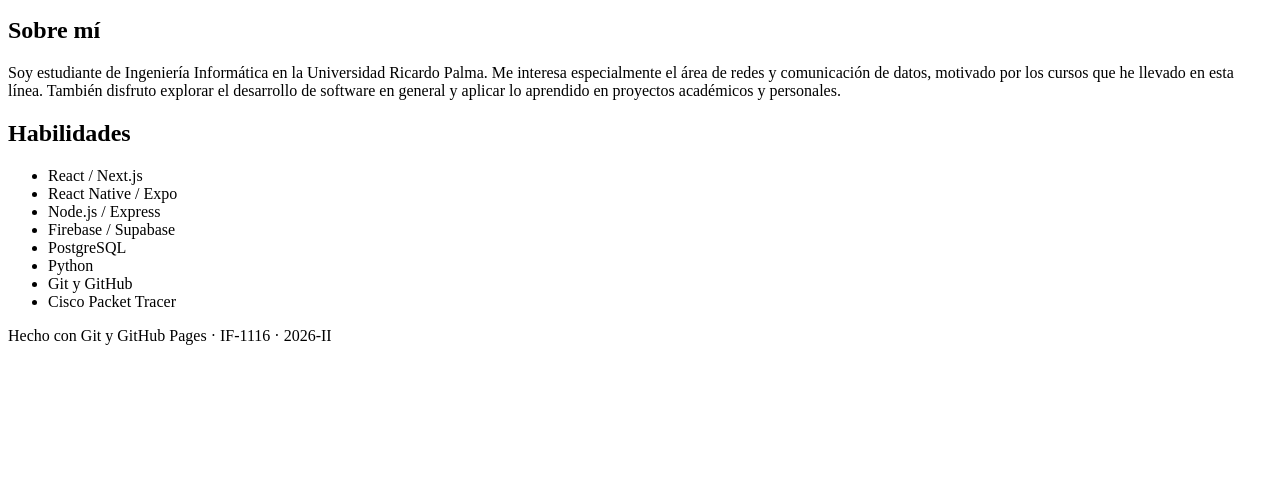
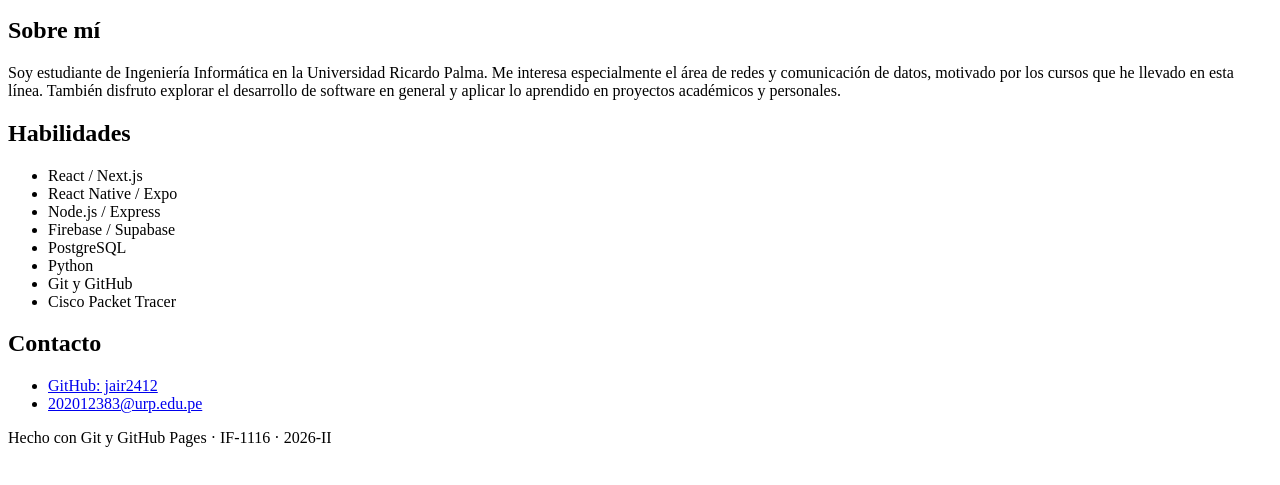
Before and after one commit to jair2412/jair2412.github.io, a plain HTML site: page index.html in a window 1280 px wide. Shown: the part 101-586 px from the top of the page. Drawn offline with Linux system fonts and the light colour scheme.

Commit message:
Agregar enlaces de contacto

```diff
--- a/index.html
+++ b/index.html
@@ -31,7 +31,13 @@
   </ul>
 </section>
 
-
+<section id="contacto">
+  <h2>Contacto</h2>
+  <ul>
+    <li><a href="https://github.com/jair2412" target="_blank">GitHub: jair2412</a></li>
+    <li><a href="mailto:tu.correo@urp.edu.pe">202012383@urp.edu.pe</a></li>
+  </ul>
+</section>
 
     <!-- las secciones van aquí -->
   </main>
```
